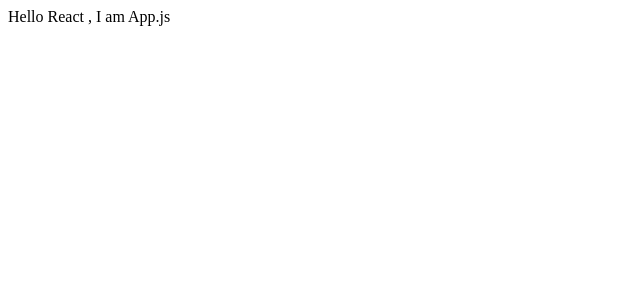
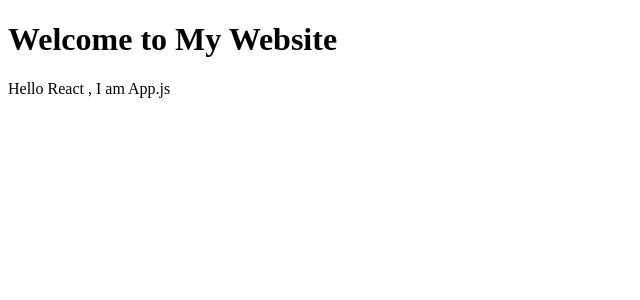
Before and after one commit to IffyArt/front-website-course, a React (Create React App) app: page / in a window 1280 px wide. Shown: the top 300 px of the page, without its empty margins (0-640 px from the left). Built offline with nearby package versions, Linux system fonts and the light colour scheme.

Commit message:
feat: Add Header component to render website header

```diff
--- a/src/App.js
+++ b/src/App.js
@@ -1,5 +1,12 @@
+import Header from './components/Header';
+
 function App() {
-  return <div>Hello React , I am App.js</div>;
+  return (
+    <div>
+      <Header />
+      Hello React , I am App.js
+    </div>
+  );
 }
 
 export default App;
--- /dev/null
+++ b/src/components/Header.jsx
@@ -0,0 +1,11 @@
+import React from 'react';
+
+const Header = () => {
+  return (
+    <header>
+      <h1>Welcome to My Website</h1>
+    </header>
+  );
+};
+
+export default Header;
```
